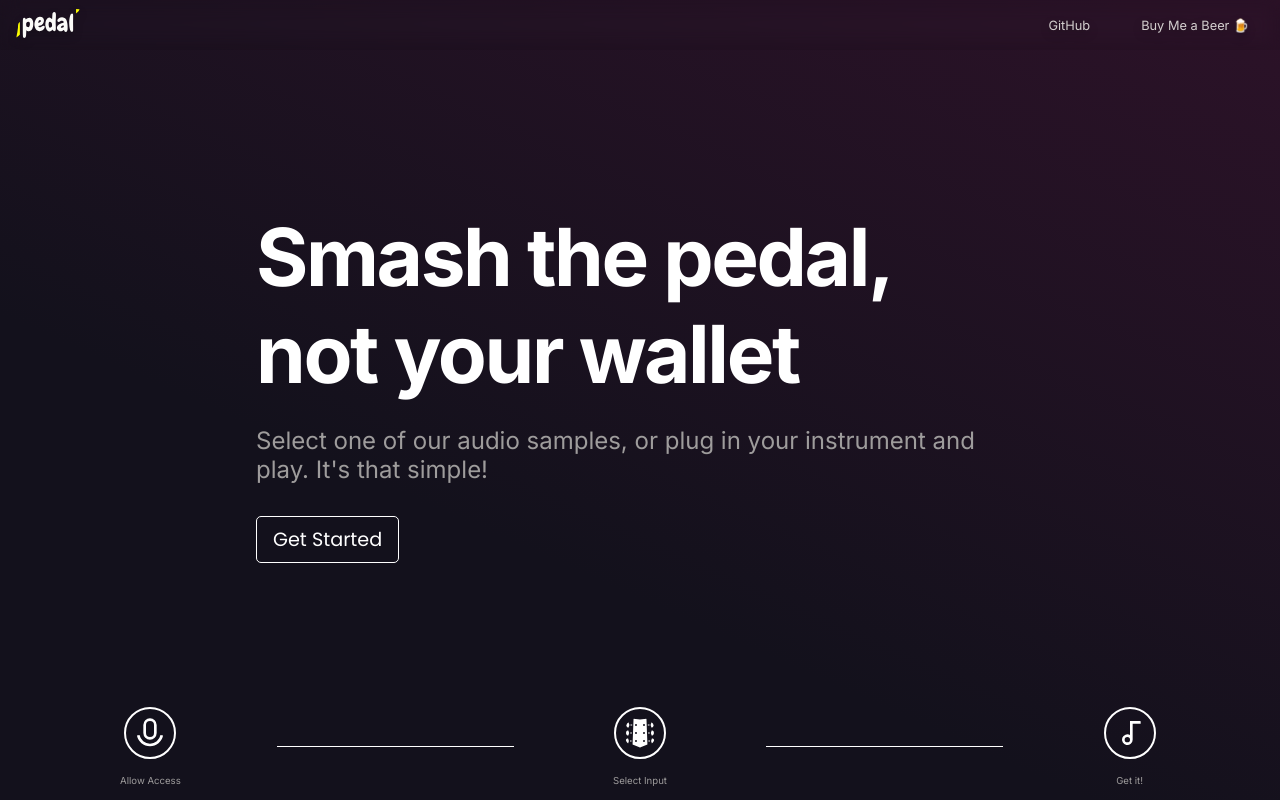
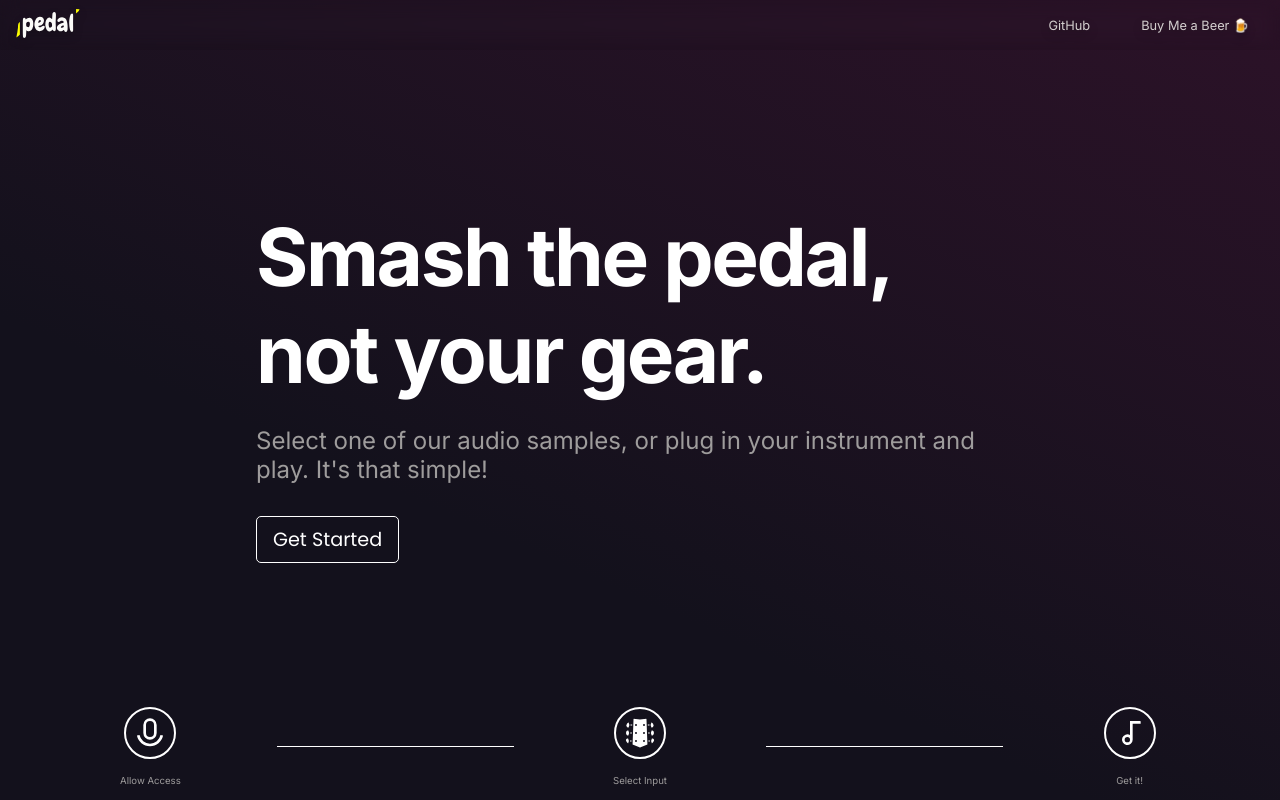
Before and after one commit to r3mot/pedal-board, a React (Vite) app: page / in a window 1280 px wide. Shown: the top 800 px of the page. Built offline with nearby package versions, Linux system fonts and the light colour scheme; no server answers; a web font is replaced by a local one.

Commit message:
fit typo

```diff
--- a/src/layouts/LandingPage.tsx
+++ b/src/layouts/LandingPage.tsx
@@ -8,7 +8,7 @@ export const LandingPage = () => {
     <section className='landing-page'>
       <div className='intro__content'>
         <div className='intro-title-container'>
-          <h1 className='intro__title'>Smash the pedal, not your wallet</h1>
+          <h1 className='intro__title'>Smash the pedal, not your gear.</h1>
           <p className='intro__subtitle'>
             Select one of our audio samples, or plug in your instrument and
             play. It's that simple!
```
